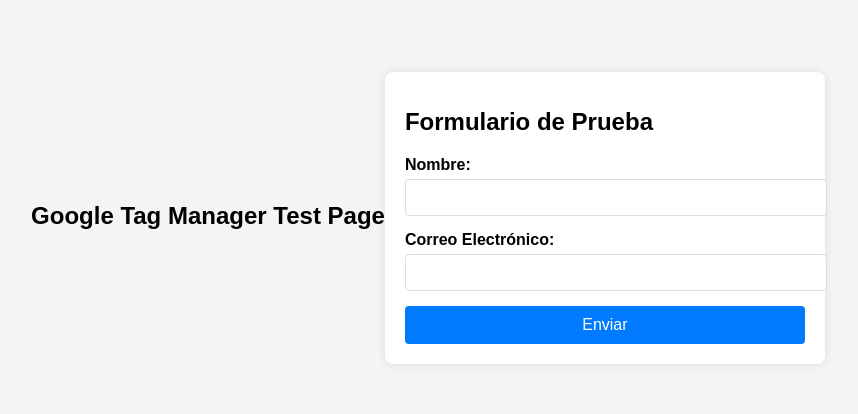
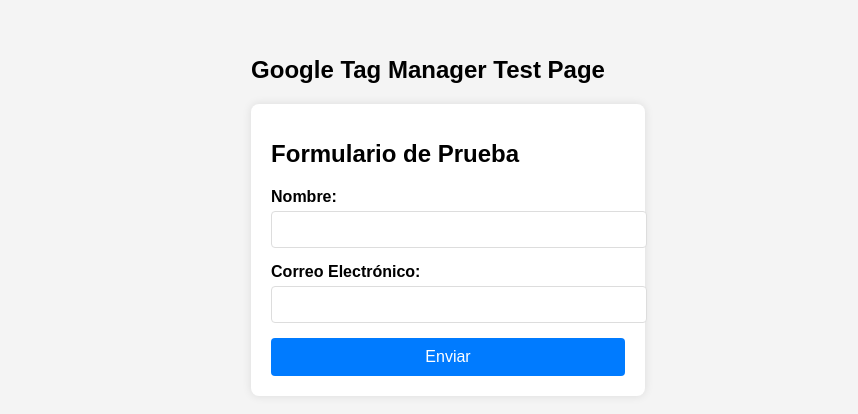
Before and after one commit to TomsH1/SGTMSite, a plain HTML site: page index.html in a window 1280 px wide. Shown: the part 182-596 px from the top of the page, without its empty margins (212-1070 px from the left). Drawn offline with Linux system fonts and the light colour scheme.

Commit message:
Update index.html

```diff
--- a/index.html
+++ b/index.html
@@ -85,7 +85,8 @@
     <noscript><iframe src="https://www.googletagmanager.com/ns.html?id=GTM-TFC4D2G4"
     height="0" width="0" style="display:none;visibility:hidden"></iframe></noscript>
     <!-- End Google Tag Manager (noscript) -->
-    <h1>Google Tag Manager Test Page</h1>
+    <div style="display: flex; flex-direction: column; justify-content: center;">
+     <h1>Google Tag Manager Test Page</h1>
     <div class="form-container">
         <h1>Formulario de Prueba</h1>
         <form id="testForm">
@@ -100,6 +101,8 @@
             <button type="submit">Enviar</button>
         </form>
     </div>
+    </div>
+
 
     <script type='javascript'>
         document.getElementById('testForm').addEventListener('submit', function(event) {
```
